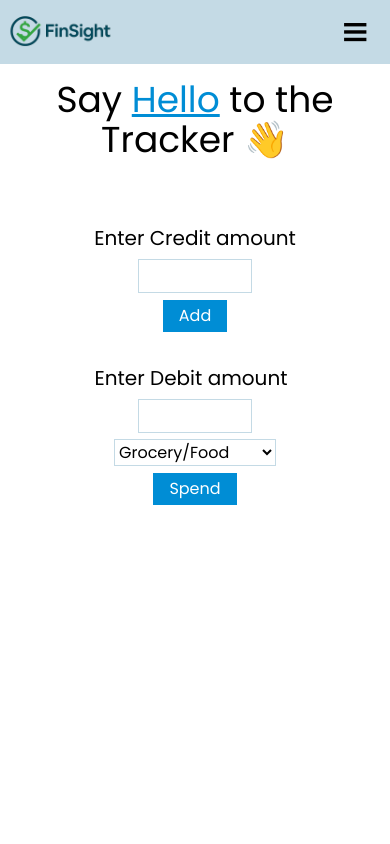
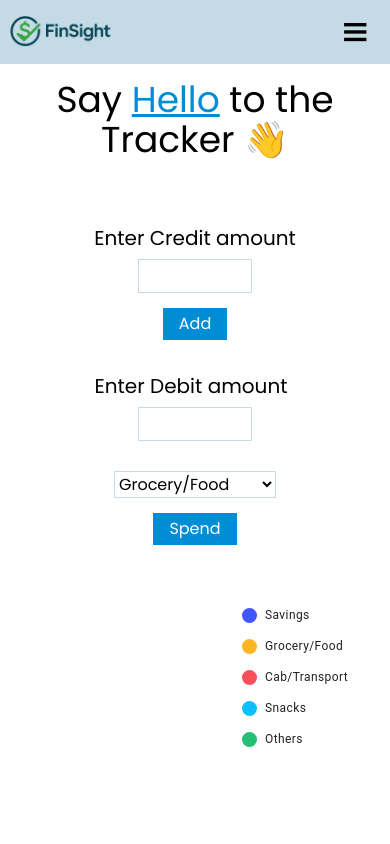
Before and after one commit to vibhugithub12/FinSight, a React (Vite) app: page /tracker in a window 390 px wide. Shown: the top 844 px of the page. Built offline with nearby package versions, Linux system fonts and the light colour scheme.

Commit message:
Tracker logic added

```diff
--- a/package.json
+++ b/package.json
@@ -10,6 +10,10 @@
     "preview": "vite preview"
   },
   "dependencies": {
+    "@emotion/react": "^11.14.0",
+    "@emotion/styled": "^11.14.1",
+    "@mui/material": "^7.3.6",
+    "@mui/x-charts": "^8.22.1",
     "@tailwindcss/vite": "^4.1.17",
     "react": "^19.2.0",
     "react-dom": "^19.2.0",
--- a/src/pages/Tracker.jsx
+++ b/src/pages/Tracker.jsx
@@ -1,30 +1,186 @@
+import { PieChart } from "@mui/x-charts/PieChart";
+import { use, useState } from "react";
+
 const Tracker = () => {
+  const [expenses, setExpenses] = useState({
+    saving: 0,
+    grocery_food: 0,
+    cab_transport: 0,
+    snacks: 0,
+    others: 0,
+  });
+
+  const [credit, setCredit] = useState("");
+
+  const [creditError, setCreditError] = useState(false);
+
+  const makeCredit = () => {
+    if (Number(credit) < 0) {
+      setCredit("");
+      return;
+    }
+    setExpenses({ ...expenses, saving: expenses.saving + Number(credit) });
+    setCredit("");
+    setCreditError(false);
+  };
+
+  const [debit, setDebit] = useState("");
+
+  const [debitError, setDebitError] = useState(false);
+
+  const[totalError,setTotalError]=useState(false);
+
+  const [selectedExpense,setSelectedExpense]=useState('grocery_food');
+
+  const makeDebit = () => {
+    if (Number(debit) < 0) {
+      setDebit("");
+      return;
+    }
+    if(Number(debit) > expenses.saving){
+      setTotalError(true);
+      return;
+    }else{
+      setTotalError(false);
+    }
+    setExpenses({ ...expenses, 'saving': expenses.saving - Number(debit),[selectedExpense]:expenses[selectedExpense]+Number(debit)});
+    setDebit("");
+    setDebitError(false);
+  };
+
+
   return (
     <div className="flex flex-col">
       <p className="text-4xl md:self-center text-center p-4">
-        Say <span className="text-primary underline">Hello</span> to the Tracker 👋
+        Say <span className="text-primary underline">Hello</span> to the Tracker
+        👋
       </p>
       <div className="flex h-screen">
         <div className="hidden bg-[url('/images/tracker.png')] md:h-full md:flex bg-contain bg-center bg-no-repeat w-full md:w-1/2"></div>
 
         <div className="flex flex-col gap-8 py-12 align-middle w-full md:w-1/2">
-
-          <div className="flex flex-col items-center md:flex-row gap-2 w-full">
-            <label className="text-xl self-center" htmlFor="credit">Enter Credit amount </label>
-            <input className="outline w-28 pl-2 py-1 outline-primary-light" type="number" min={0} max={999999} name="" id="credit" />
-            <button className="bg-primary px-4 text-white py-1 hover:bg-secondary hover:scale-105 hover:cursor-pointer transition-all active:scale-95">Add </button>
+          <div className="flex flex-col md:items-start items-center md:flex-row gap-2 w-full">
+            <label className="text-xl " htmlFor="credit">
+              Enter Credit amount
+            </label>
+            <div className="flex flex-col relative">
+              <input
+                value={credit}
+                onChange={(e) => {
+                  if (Number(e.target.value) < 0) {
+                    setCreditError(true);
+                    setCredit(e.target.value);
+                    return;
+                  } else {
+                    setCreditError(false);
+                    setCredit(Number(e.target.value));
+                  }
+                }}
+                className="outline w-28 pl-2 py-1 outline-primary-light"
+                type="number"
+                min={0}
+                max={999999}
+                name=""
+                id="credit"
+              />
+              {creditError && (
+                <p className="absolute text-xs md:top-2 md:left-0 mt-8 w-50 -left-10 text-red-400 ">
+                  Credit should be greater than 0!
+                </p>
+              )}
+            </div>
+            <button
+              onClick={makeCredit}
+              className="bg-primary px-4 mt-2 md:my-0 text-white py-1 hover:bg-secondary hover:scale-105 hover:cursor-pointer transition-all active:bg-secondary active:scale-95"
+            >
+              Add
+            </button>
           </div>
 
           <div className="flex flex-col md:flex-row items-center gap-2 w-full">
-            <label className="text-xl self-center pr-2" htmlFor="debit" >Enter Debit amount</label>
-            <input className="outline w-28 pl-2 py-1 outline-primary-light" type="number" min={0} max={999999} name="" id="debit" />
-            <select className="outline outline-primary-light w-40" name="" id="">
-              <option value="">Grocery/Food</option>
-              <option value="">Cab/Transport</option>
-              <option value="">Snacks</option>
-              <option value="">Others</option>
+            <label className="text-xl self-center pr-2" htmlFor="debit">
+              Enter Debit amount
+            </label>
+            <div className="flex flex-col relative">
+            <input
+              value={debit}
+              onChange={(e) => {
+                console.log(Number(e.target.value));
+
+                  if (Number(e.target.value) < 0) {
+                    setDebitError(true);
+                    setDebit(e.target.value);
+                    return;
+                  } else {
+                    setDebitError(false);
+                    setDebit(Number(e.target.value));
+                  }
+                }}
+              className="outline w-28 pl-2 py-1 outline-primary-light"
+              type="number"
+              min={0}
+              max={999999}
+              name=""
+              id="debit"
+            />
+              {debitError && (
+                <p className="absolute text-xs md:top-2 md:left-0 mt-8 w-50 -left-10 text-red-400 ">
+                  Debit should be greater than 0!
+                </p>
+              )
+              }
+              {totalError && (
+                <p className="absolute text-xs md:top-2 md:left-0 mt-12 w-75 -left-23 text-red-400 ">
+                  Total expenses cannot exceed the total income.
+                </p>
+              )}
+            </div>
+            <select value={selectedExpense} onChange={(e)=>{setSelectedExpense(e.target.value);console.log(e.target.value)}}
+              className="outline outline-primary-light w-40 mt-6 md:my-0"
+              name=""
+              id=""
+            >
+              <option value="grocery_food">Grocery/Food</option>
+              <option value="cab_transport">Cab/Transport</option>
+              <option value="snacks">Snacks</option>
+              <option value="others">Others</option>
             </select>
-            <button className="bg-primary px-4 text-white py-1 hover:bg-red-400 hover:scale-105 hover:cursor-pointer transition-all active:scale-95">Spend</button>
+            <button onClick={makeDebit} className=" bg-primary px-4 mt-2 md:my-0 text-white py-1 hover:bg-red-400 hover:scale-105 hover:cursor-pointer  transition-all active:bg-red-400 active:scale-95">
+              Spend
+            </button>
+          </div>
+
+          <div>
+            <PieChart
+              series={[
+                {
+                  highlightScope: { fade: "global", highlight: "item" },
+                  faded: {
+                    innerRadius: 30,
+                    additionalRadius: -30,
+                    color: "gray",
+                  },
+
+                  data: [
+                    { id: 0, value: expenses.saving, label: "Savings" },
+                    {
+                      id: 1,
+                      value: expenses.grocery_food,
+                      label: "Grocery/Food",
+                    },
+                    {
+                      id: 2,
+                      value: expenses.cab_transport,
+                      label: "Cab/Transport",
+                    },
+                    { id: 3, value: expenses.snacks, label: "Snacks" },
+                    { id: 4, value: expenses.others, label: "Others" },
+                  ],
+                },
+              ]}
+              width={200}
+              height={200}
+            />
           </div>
         </div>
       </div>
```
Also changed, not shown: 1 other file (tests, documents, lock files or other folders).
